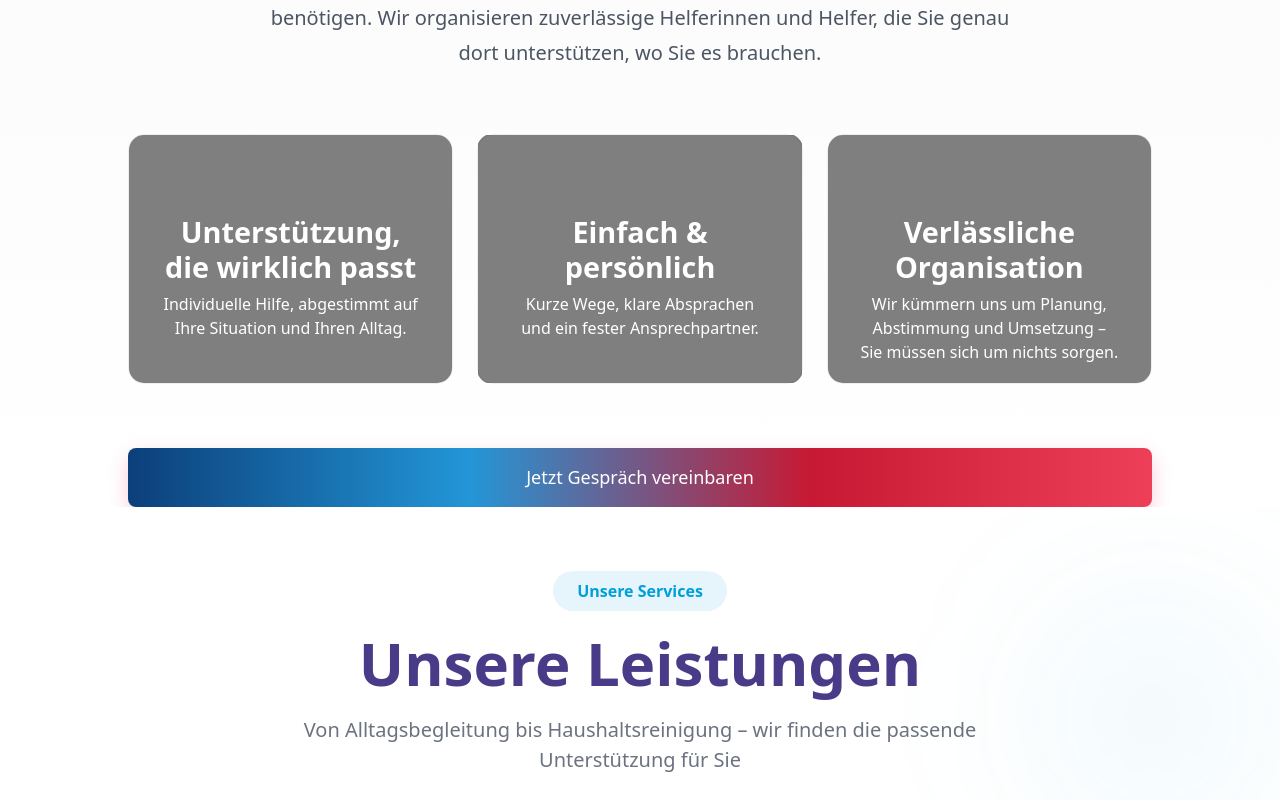
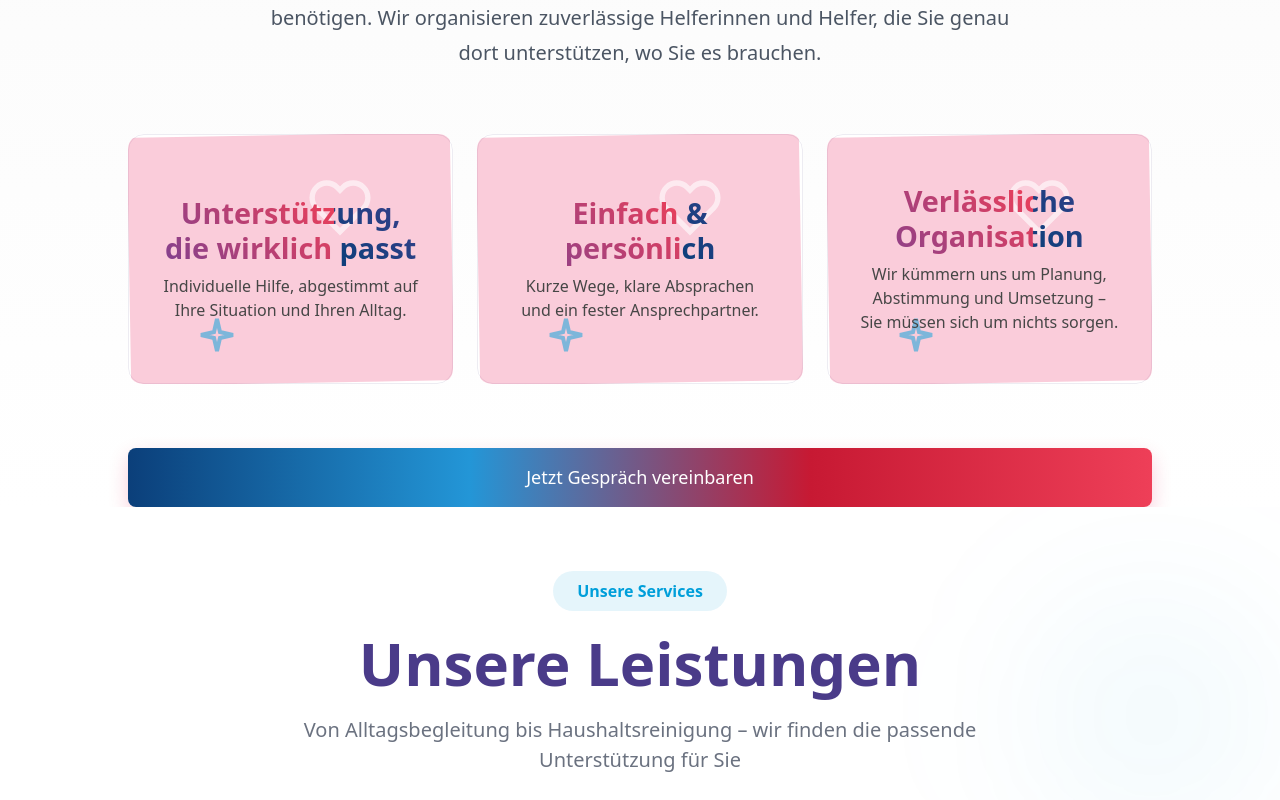
Before and after one commit to rukhsana1827/HelferMetHerz, an Angular app: page /home in a window 1280 px wide. Shown: the part 1780-2580 px from the top of the page. Built offline with nearby package versions, Linux system fonts and the light colour scheme.

Commit message:
created porfolio amd updated minor changes

```diff
--- a/src/app/feature/home/home.css
+++ b/src/app/feature/home/home.css
@@ -115,9 +115,11 @@ body {
   bottom: 8rem;
   left: 4rem;
   color: #009FDA;
-  opacity: 0.15;
-}
-
+  opacity: 0.5;
+}
+.feature-card .floating-sparkles {
+  bottom: 20px !important
+}
 @keyframes pulse {
 
   0%,
@@ -126,7 +128,7 @@ body {
   }
 
   50% {
-    opacity: 0.4;
+    opacity: 0.6;
   }
 }
 
@@ -449,7 +451,7 @@ body {
 }
 
 .feature-text {
-  color: #ffffff;
+  color: #464646;
   font-weight: 500;
 }
 
@@ -1486,6 +1488,7 @@ body {
   background-size: cover;
   background-position: center;
   height: 250px;
+  align-content: center;
 }
 
 /* .feat-card1 {
@@ -1916,3 +1919,97 @@ body {
   filter: blur(8px);
   border-radius: 100px;
 }
+
+.portfolio-highlight {
+  background-color: #ffffff;
+
+  .text-accent { color: #6c5ce7; }
+
+  .btn-modern {
+    background: #6c5ce7;
+    color: white;
+    padding: 14px 30px;
+    border-radius: 50px;
+    font-weight: 600;
+    transition: all 0.3s ease;
+    border: none;
+    box-shadow: 0 10px 20px rgba(108, 92, 231, 0.2);
+
+    &:hover {
+      background: #5b4cc4;
+      transform: translateY(-3px);
+      box-shadow: 0 15px 25px rgba(108, 92, 231, 0.3);
+      color: white;
+    }
+  }
+
+  .masonry-wrapper {
+    display: grid;
+    grid-template-columns: repeat(4, 1fr);
+    grid-auto-rows: 200px;
+    gap: 20px;
+
+    .masonry-item {
+      position: relative;
+      border-radius: 24px;
+      overflow: hidden;
+
+      &.card-tall { grid-row: span 2; grid-column: span 2; }
+      &.card-wide { grid-column: span 2; }
+
+      .masonry-content {
+        height: 100%;
+        width: 100%;
+
+        img {
+          width: 100%;
+          height: 100%;
+          object-fit: cover;
+          transition: transform 0.7s cubic-bezier(0.2, 1, 0.3, 1);
+        }
+
+        .overlay {
+          position: absolute;
+          inset: 0;
+          background: linear-gradient(to top, rgba(0,0,0,0.6), transparent);
+          display: flex;
+          align-items: flex-end;
+          padding: 25px;
+          opacity: 0;
+          transition: opacity 0.4s ease;
+
+          span {
+            color: white;
+            font-weight: 600;
+            font-size: 1.1rem;
+            transform: translateY(10px);
+            transition: transform 0.4s ease;
+          }
+        }
+      }
+
+      &:hover {
+        img { transform: scale(1.1); }
+        .overlay {
+          opacity: 1;
+          span { transform: translateY(0); }
+        }
+      }
+    }
+  }
+}
+
+@media (max-width: 992px) {
+  .portfolio-highlight .masonry-wrapper {
+    grid-template-columns: repeat(2, 1fr);
+    .card-tall { grid-column: span 2; }
+  }
+}
+
+@media (max-width: 576px) {
+  .portfolio-highlight .masonry-wrapper {
+    grid-template-columns: 1fr;
+    grid-auto-rows: 250px;
+    .card-tall, .card-wide { grid-column: span 1; grid-row: span 1; }
+  }
+}
--- a/src/app/feature/home/home.html
+++ b/src/app/feature/home/home.html
@@ -276,12 +276,23 @@
         <!-- Key Features -->
         <div class="features-grid animate-fade-up">
           <div class="feature-container">
-            <!-- <div class="top"></div>
-            <div class="bottom"></div> -->
+
             <div class="feature-card feat-card1">
-              <div class="dark-overlay" style="border-radius:15px"></div>
-              <div class="position-relative pt-5" style="z-index: 10;">
-                <h3 class="feature-title">Unterstützung, die wirklich passt</h3>
+              <div class="intro-highlight-bg"></div>
+              <div class="floating-heart">
+                <svg width="64" height="64" viewBox="0 0 24 24" fill="none" stroke="currentColor" stroke-width="2">
+                  <path
+                    d="M20.84 4.61a5.5 5.5 0 0 0-7.78 0L12 5.67l-1.06-1.06a5.5 5.5 0 0 0-7.78 7.78l1.06 1.06L12 21.23l7.78-7.78 1.06-1.06a5.5 5.5 0 0 0 0-7.78z">
+                  </path>
+                </svg>
+              </div>
+              <div class="floating-sparkles">
+                <svg width="48" height="48" viewBox="0 0 24 24" fill="none" stroke="currentColor" stroke-width="2">
+                  <path d="M12 2L13.5 8.5L20 10L13.5 11.5L12 18L10.5 11.5L4 10L10.5 8.5L12 2Z"></path>
+                </svg>
+              </div>
+              <div class="position-relative" style="z-index: 10;">
+                <h3 class="feature-title gradient-text-animated">Unterstützung, die wirklich passt</h3>
                 <p class="feature-text">Individuelle Hilfe, abgestimmt auf Ihre Situation und Ihren Alltag.</p>
               </div>
             </div>
@@ -289,9 +300,24 @@
 
           <div class="feature-container">
             <div class="feature-card feat-card2">
-              <div class="dark-overlay"></div>
-              <div class="position-relative pt-5" style="z-index: 10;">
-                <h3 class="feature-title">Einfach & persönlich</h3>
+              <div class="intro-highlight-bg"></div>
+
+              <div class="floating-heart">
+                <svg width="64" height="64" viewBox="0 0 24 24" fill="none" stroke="currentColor" stroke-width="2">
+                  <path
+                    d="M20.84 4.61a5.5 5.5 0 0 0-7.78 0L12 5.67l-1.06-1.06a5.5 5.5 0 0 0-7.78 7.78l1.06 1.06L12 21.23l7.78-7.78 1.06-1.06a5.5 5.5 0 0 0 0-7.78z">
+                  </path>
+                </svg>
+              </div>
+
+              <div class="floating-sparkles">
+                <svg width="48" height="48" viewBox="0 0 24 24" fill="none" stroke="currentColor" stroke-width="2">
+                  <path d="M12 2L13.5 8.5L20 10L13.5 11.5L12 18L10.5 11.5L4 10L10.5 8.5L12 2Z"></path>
+                </svg>
+              </div>
+
+              <div class="position-relative" style="z-index: 10;">
+                <h3 class="feature-title gradient-text-animated">Einfach & persönlich</h3>
                 <p class="feature-text">Kurze Wege, klare Absprachen und ein fester Ansprechpartner.</p>
               </div>
             </div>
@@ -299,9 +325,21 @@
 
           <div class="feature-container">
             <div class="feature-card feat-card3">
-              <div class="dark-overlay" style="border-radius:15px"></div>
-              <div class="position-relative pt-5" style="z-index: 10;">
-                <h3 class="feature-title">Verlässliche Organisation</h3>
+              <div class="intro-highlight-bg"></div>
+              <div class="floating-heart">
+                <svg width="64" height="64" viewBox="0 0 24 24" fill="none" stroke="currentColor" stroke-width="2">
+                  <path
+                    d="M20.84 4.61a5.5 5.5 0 0 0-7.78 0L12 5.67l-1.06-1.06a5.5 5.5 0 0 0-7.78 7.78l1.06 1.06L12 21.23l7.78-7.78 1.06-1.06a5.5 5.5 0 0 0 0-7.78z">
+                  </path>
+                </svg>
+              </div>
+              <div class="floating-sparkles">
+                <svg width="48" height="48" viewBox="0 0 24 24" fill="none" stroke="currentColor" stroke-width="2">
+                  <path d="M12 2L13.5 8.5L20 10L13.5 11.5L12 18L10.5 11.5L4 10L10.5 8.5L12 2Z"></path>
+                </svg>
+              </div>
+              <div class="position-relative" style="z-index: 10;">
+                <h3 class="feature-title gradient-text-animated">Verlässliche Organisation</h3>
                 <p class="feature-text">Wir kümmern uns um Planung, Abstimmung und Umsetzung – Sie müssen sich um nichts
                   sorgen.</p>
               </div>
@@ -834,6 +872,53 @@
     </div>
   </section>
 
+  <section class="portfolio-highlight py-5">
+  <div class="container">
+    <div class="row mb-5 animate-fade-up">
+      <div class="col-lg-8">
+        <span class="text-uppercase tracking-wider small fw-bold text-primary">Einblick</span>
+        <h2 class="display-5 fw-bold mt-2">Unsere <span class="text-accent">Herzmomente</span></h2>
+        <p class="lead text-muted">Ein visueller Einblick in unseren Alltag. Wir verbinden professionelle Unterstützung mit der Herzlichkeit, die Ihr Zuhause verdient.</p>
+      </div>
+      <div class="col-lg-4 d-flex align-items-end justify-content-lg-end mt-3 mt-lg-0">
+        <a routerLink="/portfolio" class="btn btn-modern">
+          Gesamtes Portfolio <i class="fi fi-rr-arrow-right ms-2"></i>
+        </a>
+      </div>
+    </div>
+
+    <div class="masonry-wrapper animate-fade-up">
+      <div class="masonry-item card-tall">
+        <div class="masonry-content">
+          <img src="../../../assets/portfolio/1.jpg" alt="Kinderbetreuung">
+          <div class="overlay"><span>Kinderbetreuung</span></div>
+        </div>
+      </div>
+
+      <div class="masonry-item">
+        <div class="masonry-content">
+          <img src="../../../assets/portfolio/3.jpg" alt="Gartenpflege">
+          <div class="overlay"><span>Gartenpflege</span></div>
+        </div>
+      </div>
+
+      <div class="masonry-item">
+        <div class="masonry-content">
+          <img src="../../../assets/portfolio/4.jpg" alt="Hausreinigung">
+          <div class="overlay"><span>Reinigung</span></div>
+        </div>
+      </div>
+
+      <div class="masonry-item card-wide">
+        <div class="masonry-content">
+          <img src="../../../assets/services/2.jpg" alt="Seniorenhilfe">
+          <div class="overlay"><span>Alltagsbegleitung</span></div>
+        </div>
+      </div>
+    </div>
+  </div>
+</section>
+
   <section class="faq-section py-5">
     <div class="container">
       <div class="faq-header text-center mb-5 animate-fade-up">
@@ -1002,7 +1087,8 @@
         <div class="title-underline mx-auto"></div>
       </div>
       <div class="shadow-effect"></div>
-      <div class="justify-content-between animate-fade-up" style="display:grid; gap: 20px; margin-top:-100px; grid-template-columns: repeat(auto-fit, minmax(300px, 1fr));">
+      <div class="justify-content-between animate-fade-up"
+        style="display:grid; gap: 20px; margin-top:-100px; grid-template-columns: repeat(auto-fit, minmax(300px, 1fr));">
         <div class="">
           <div class="partner-card">
             <div class="partner-logo-container">
--- a/src/app/feature/portfolio/portfolio.html
+++ b/src/app/feature/portfolio/portfolio.html
@@ -1,7 +1,7 @@
 <section class="modern-gallery">
     <div class="container">
         <div class="gallery-header">
-            <h2>Portfolio</h2>
+            <h2 class="gradient-text-animated">Portfolio</h2>
             <h4 class="section-subtitle">Ein visueller Einblick in unseren Alltag. Wir verbinden professionelle
                 Unterstützung mit der Herzlichkeit, die Ihr Zuhause verdient.</h4>
             <i>Echte Hilfe. Echte Momente. Unser Portfolio zeigt, wie wir den Alltag in unserer Region ein Stück besser
--- a/src/app/feature/services/service-5/service-5.html
+++ b/src/app/feature/services/service-5/service-5.html
@@ -1,4 +1,4 @@
-<section class="service-banner service4">
+<section class="service-banner service5">
     <div class="dark-overlay"></div>
     <div class="pe-3 pt-5 service-banner-content">
         <h1 class="display-4 fw-bold text-white text-end pt-5"><span class="gradient-text-animated">Babysitting </span>
--- a/src/app/feature/services/service-6/service-6.html
+++ b/src/app/feature/services/service-6/service-6.html
@@ -1,4 +1,4 @@
-<section class="service-banner service4">
+<section class="service-banner service6">
     <div class="dark-overlay"></div>
     <div class="pe-3 pt-5 service-banner-content">
         <h1 class="display-4 fw-bold text-white text-end pt-5"><span class="gradient-text-animated">Gartenpflege </span>
--- a/src/styles.css
+++ b/src/styles.css
@@ -58,6 +58,12 @@ border: 0 !important;
 .service4{
   background-image: url('assets/banners/6.jpg');
 }
+.service5{
+  background-image: url('assets/banners/18.jpg');
+}
+.service6{
+  background-image: url('assets/banners/19.jpg');
+}
 .whyus-banner {
   background-image: url('assets/banners/7.jpg');
 }
```
Also changed, not shown: src/assets/banners/18.jpg (added), src/assets/banners/19.jpg (added).
